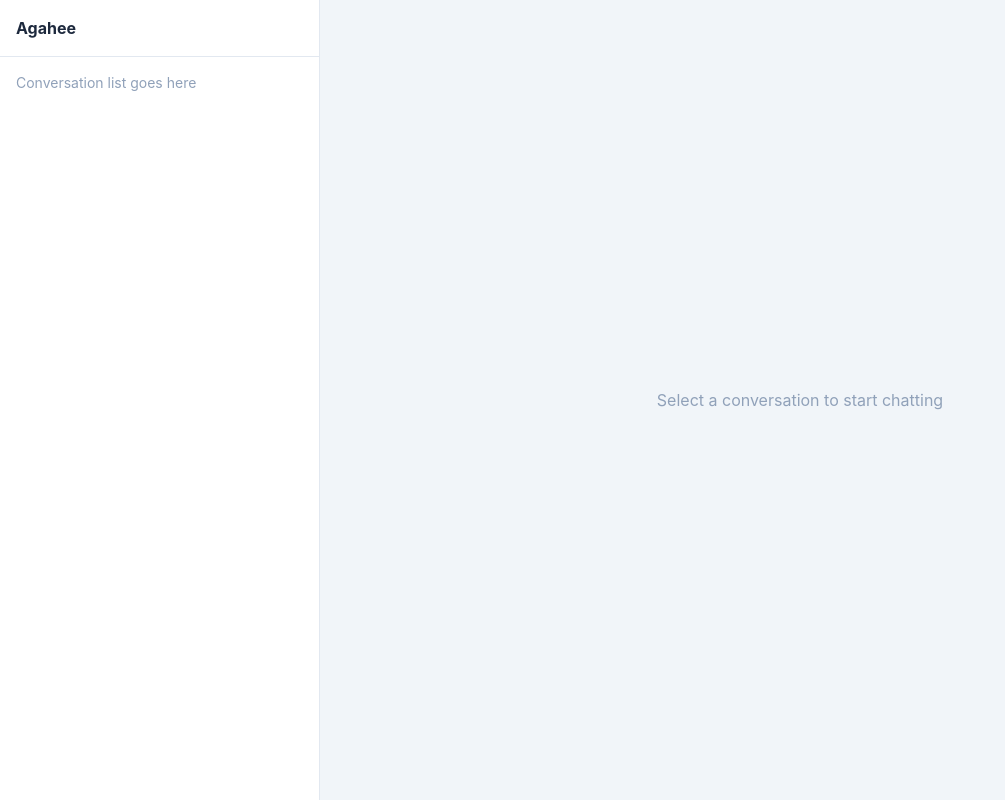
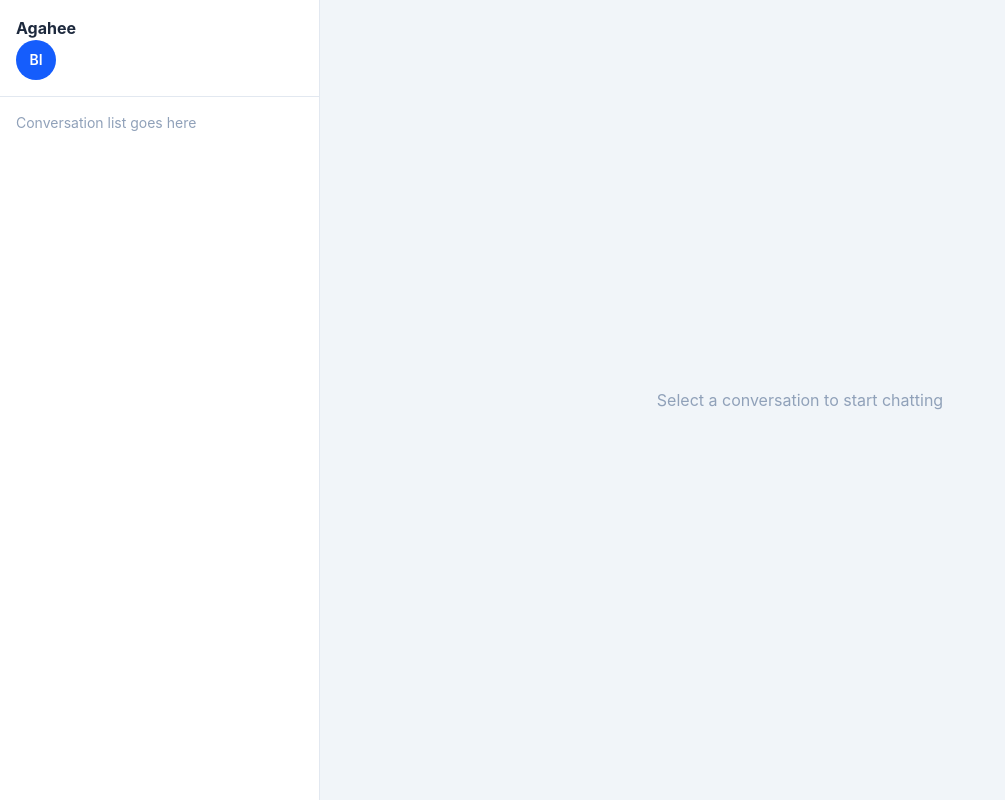
Before and after one commit to sjk-txend/agahee-frontend, a React (Vite) app in the folder frontend/: page /dashboard in a window 1280 px wide. Shown: the whole page, without its empty margins (0-1005 px from the left). Built offline with nearby package versions, Linux system fonts and the light colour scheme.

Commit message:
added avatar component  to dashboard sidebar

```diff
--- /dev/null
+++ b/frontend/src/components/Avatar.tsx
@@ -0,0 +1,30 @@
+interface AvatarProps {
+  name: string
+  size?: 'sm' | 'md' | 'lg'
+}
+
+function Avatar({ name, size = 'md' }: AvatarProps) {
+  const initials = name
+    .trim()
+    .split(' ')
+    .map((word) => word[0])
+    .slice(0, 2)
+    .join('')
+    .toUpperCase()
+
+  const sizeClasses = {
+    sm: 'w-8 h-8 text-xs',
+    md: 'w-10 h-10 text-sm',
+    lg: 'w-14 h-14 text-lg',
+  }
+
+  return (
+    <div
+      className={`${sizeClasses[size]} rounded-full bg-blue-600 text-white flex items-center justify-center font-semibold shrink-0`}
+    >
+      {initials}
+    </div>
+  )
+}
+
+export default Avatar
--- a/frontend/src/pages/DashboardPage.tsx
+++ b/frontend/src/pages/DashboardPage.tsx
@@ -1,3 +1,4 @@
+import Avatar from '../components/Avatar'
 function DashboardPage() {
   return (
     <div className="h-screen flex bg-slate-100">
@@ -5,6 +6,7 @@ function DashboardPage() {
       <div className="w-80 bg-white border-r border-slate-200 flex flex-col">
         <div className="p-4 border-b border-slate-200">
           <h2 className="font-bold text-slate-800">Agahee</h2>
+          <Avatar name="Bilal Ishaq" />
         </div>
         <div className="flex-1 overflow-y-auto p-4 text-slate-400 text-sm">
           Conversation list goes here
```
